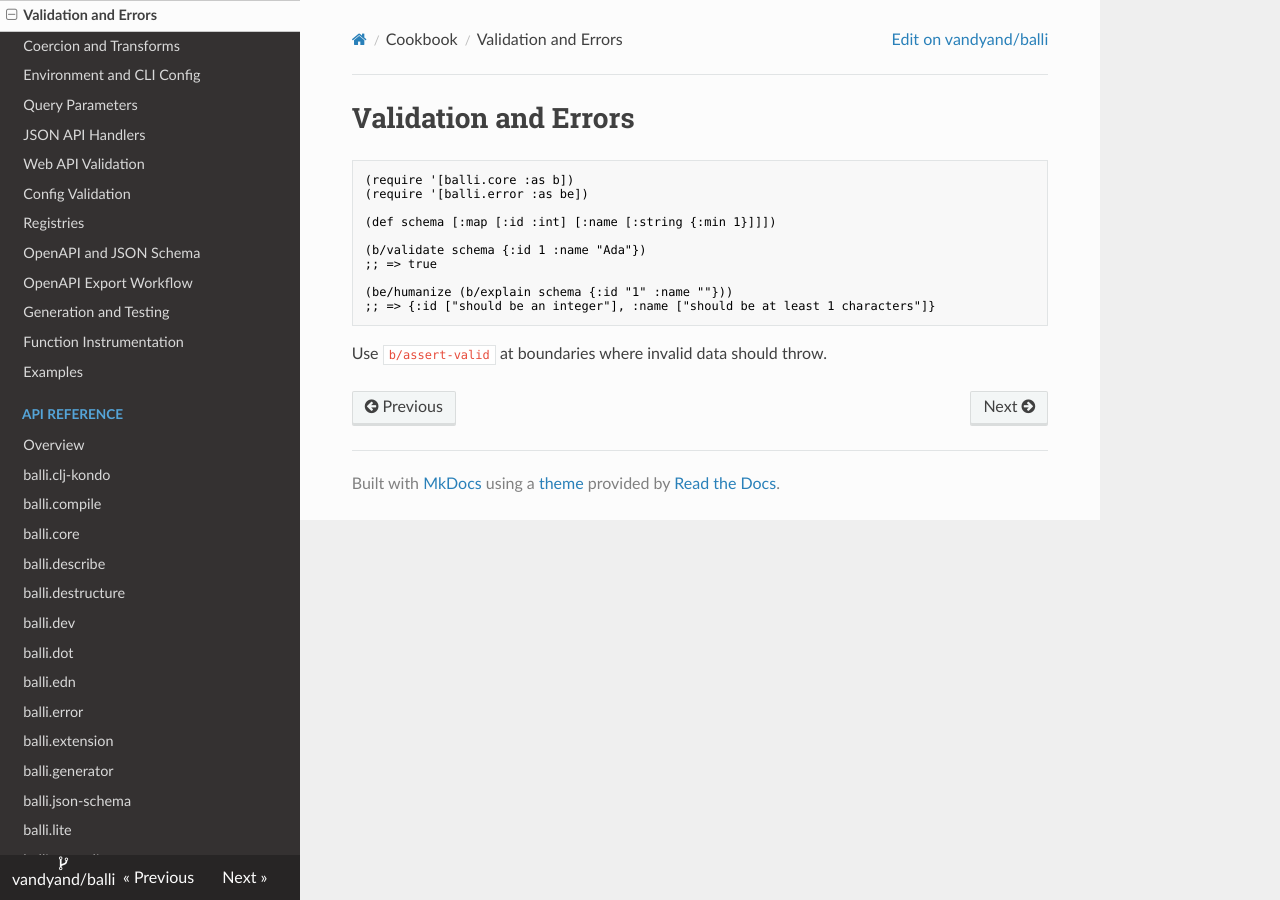
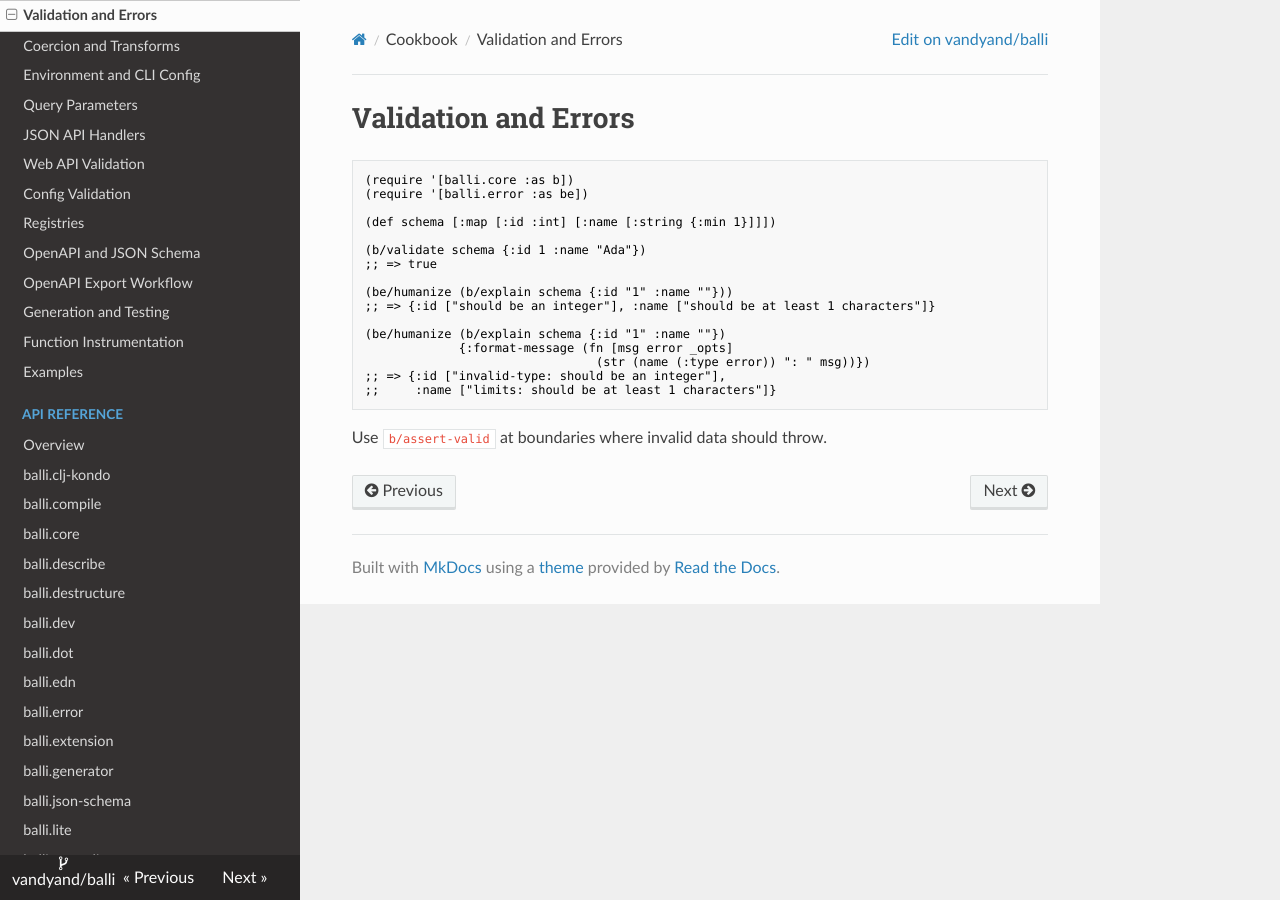
Before and after one commit to vandyand/balli, an MkDocs documentation site: the page built from docs/cookbook/validation.md, in a window 1280 px wide. Built offline with MkDocs 1.6.1, drawn with Linux system fonts in a browser that asks for light colours; nearby versions of some CDN libraries.

Commit message:
feat: add humanize message formatting hook

````diff
--- a/docs/cookbook/validation.md
+++ b/docs/cookbook/validation.md
@@ -11,6 +11,12 @@
 
 (be/humanize (b/explain schema {:id "1" :name ""}))
 ;; => {:id ["should be an integer"], :name ["should be at least 1 characters"]}
+
+(be/humanize (b/explain schema {:id "1" :name ""})
+             {:format-message (fn [msg error _opts]
+                                (str (name (:type error)) ": " msg))})
+;; => {:id ["invalid-type: should be an integer"],
+;;     :name ["limits: should be at least 1 characters"]}
 ```
 
 Use `b/assert-valid` at boundaries where invalid data should throw.
````
Also changed, not shown: README.md (+12 -1 lines), docs/api/balli_error.md (+2 -2 lines), docs/compatibility-evidence.md (+1 -0 lines), docs/malli-compatibility.md (+1 -1 lines), 4 other files.
